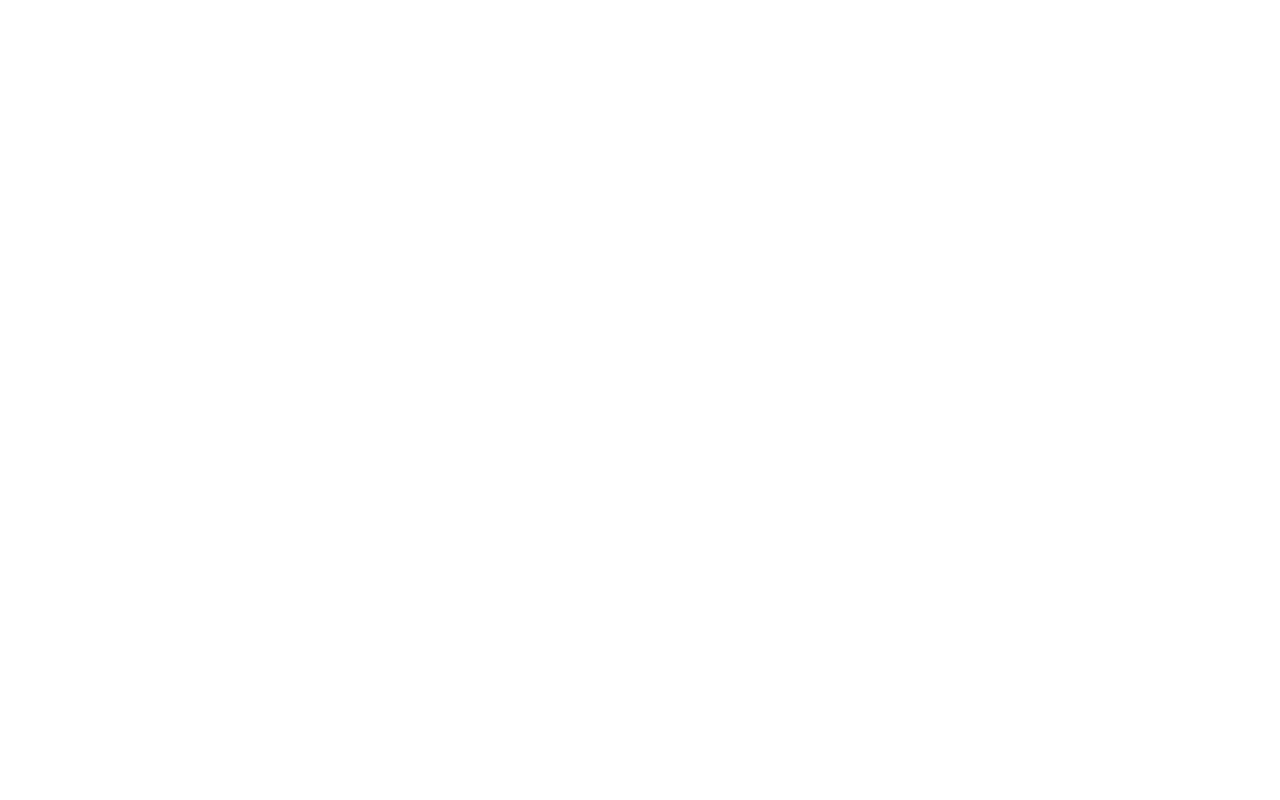
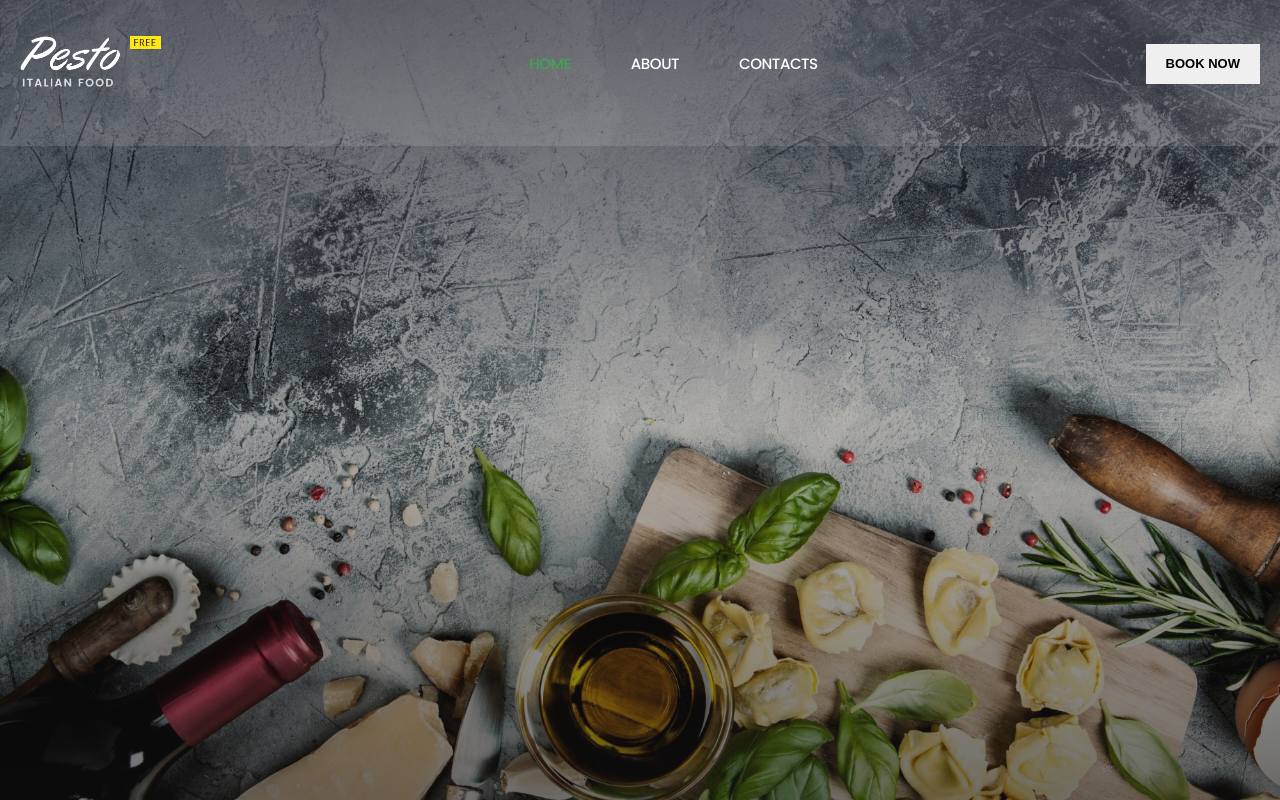
Before and after one commit to piyushsuhalkaa/html-css-js, a plain HTML site: page index.html in a window 1280 px wide. Drawn offline with Linux system fonts and the light colour scheme.

Commit message:
Files Upload

```diff
--- a/assets/styles/styles.css
+++ b/assets/styles/styles.css
@@ -10,8 +10,81 @@
   color: #fff;
 }
 body {
-  background-color: #fff;
+  background: #fff;
   color: var(--text-color);
   font: var(--text-font);
   letter-spacing: -0.03em;
+  margin: 0;
+  padding: 0;
 }
+header {
+  top: 0;
+  height: 80px;
+  background: #323232;
+  border-bottom-color: #444141;
+  position: fixed;
+  width: 100%;
+  transition: all 0.3s;
+}
+.header-transparent {
+  background: rgba(255, 255, 255, 0.11);
+  height: 120px;
+  padding: 0;
+  padding-top: 2%;
+}
+nav {
+  align-items: center;
+  display: flex;
+  justify-content: space-between;
+  margin: 10px 20px;
+}
+.brand-logo {
+  height: 57px;
+}
+.navigation-links {
+  display: flex;
+  flex-direction: row;
+  list-style: none;
+  justify-content: space-evenly;
+}
+.navigation-link {
+  margin: 0 30px;
+  line-height: 18px;
+  font-weight: 500;
+  color: white;
+  text-transform: uppercase;
+  text-decoration: none;
+  transition: all 0.3s;
+}
+.active-navigation-link,
+.navigation-link:hover {
+  color: var(--colour-highlight);
+}
+.book-now-btn {
+  padding: 10px 20px;
+  font-size: 13px;
+  line-height: 20px;
+  font-weight: 600;
+  text-transform: uppercase;
+  outline: none;
+  border: none;
+}
+.book-now-btn:hover {
+  cursor: pointer;
+  color: white;
+  background-color: #151515;
+  outline: none;
+  border: none;
+}
+.hero-background {
+  background: linear-gradient(
+      360deg,
+      rgba(18, 18, 18, 0.6) 0.91%,
+      rgba(18, 18, 18, 0.28) 47.77%,
+      rgba(39, 42, 55, 0.75) 99.52%
+    ),
+    url("../images/background.jpg");
+  background-size: cover;
+  height: 100vh;
+  z-index: -4;
+}
--- a/index.html
+++ b/index.html
@@ -3,6 +3,42 @@
   <head>
     <meta charset="utf-8" />
     <title>Home | Level 1</title>
+    <link rel="stylesheet" href="./assets/styles/styles.css" />
   </head>
-  <body></body>
+  <body>
+    <!-- Header Section -->
+    <header id="header" class="header-transparent">
+      <nav>
+        <img class="brand-logo" src="./assets/images/brand-logo.png" alt />
+        <ul class="navigation-links">
+          <a class="navigation-link active-navigation-link" href="#">Home</a>
+          <a class="navigation-link" href="assets/">About</a>
+          <a class="navigation-link" href="contacts.html">Contacts</a>
+        </ul>
+        <div>
+          <button class="book-now-btn">Book Now</button>
+        </div>
+      </nav>
+    </header>
+    <!-- Hero Section -->
+    <section>
+      <div class="hero-background"></div>
+    </section>
+    <script>
+      var header = document.getElementById("header");
+      window.onscroll = function() {
+        onScrollHeaderChange();
+      };
+      function onScrollHeaderChange() {
+        if (
+          document.body.scrollTop > 20 ||
+          document.documentElement.scrollTop > 20
+        ) {
+          header.classList.remove("header-transparent");
+        } else {
+          header.classList.add("header-transparent");
+        }
+      }
+    </script>
+  </body>
 </html>
```
Also changed, not shown: assets/images/background.jpg (added), assets/images/brand-logo.png (added), assets/images/gallery-masonry-1-640x429.jpg (added), assets/images/gallery-masonry-2-640x429.jpg (added), assets/images/gallery-masonry-3-640x429.jpg (added), assets/images/gallery-masonry-4-960x429.jpg (added), assets/images/gallery-masonry-5-960x429.jpg (added), assets/images/home-3-1-483x327.jpg (added), assets/images/home-3-2-341x391.png (added), assets/images/product-1-370x395.jpg (added), assets/images/product-2-370x395.jpg (added), assets/images/product-3-370x395.jpg (added), assets/images/signature-1-140x50.png (added), 1 other file.
